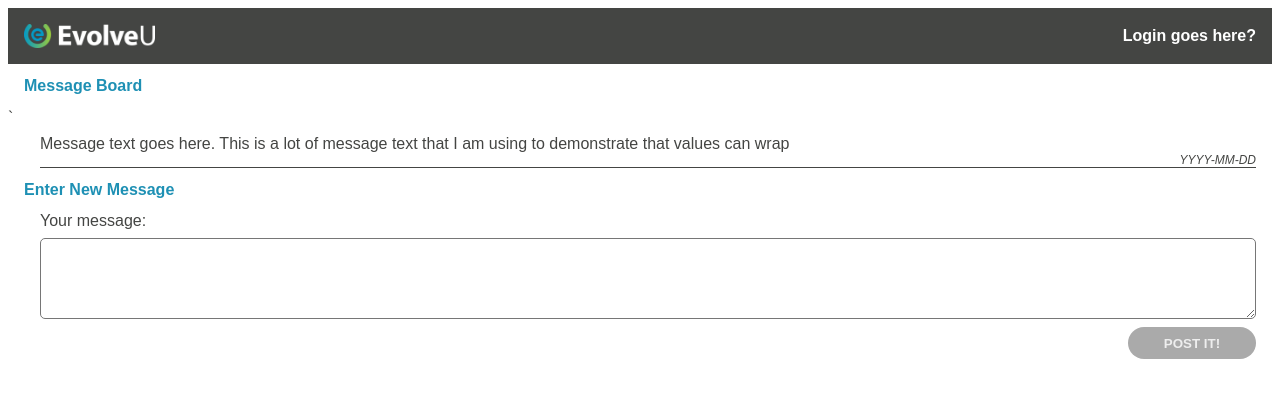
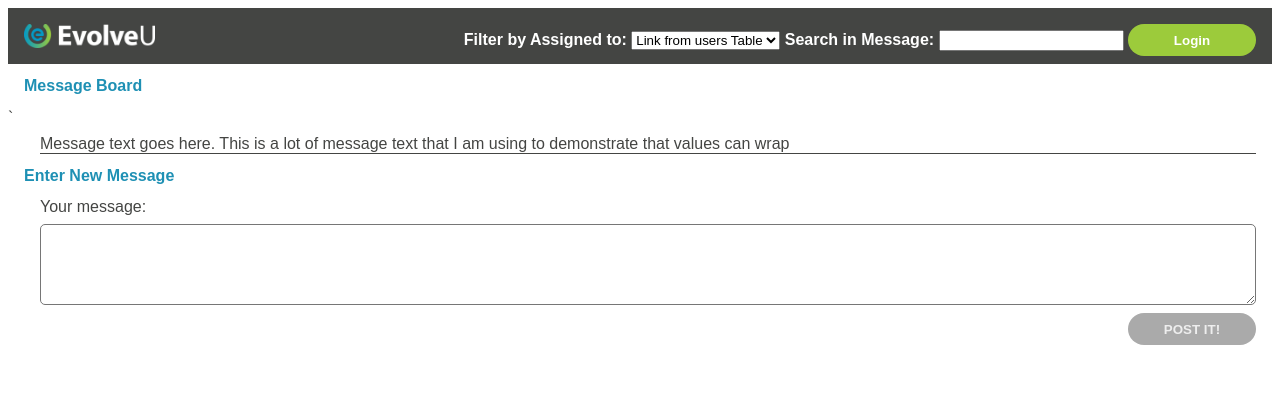
Before and after one commit to stackker/MyBoard, a website: page fe/index.html in a window 1280 px wide. Drawn offline with Linux system fonts and the light colour scheme; no server answers.

Commit message:
Server Refresh and FE place holders

```diff
--- a/fe/index.html
+++ b/fe/index.html
@@ -7,14 +7,31 @@
   <body>
     <div class="header-bar">
       <img class="header-bar-logo" src="images/EvolveU-logo-white.png" alt="EvolveU logo"/>
-      <div class="header-bar-options">Login goes here?</div>
+      <div class="header-bar-options">
+        <label>Filter by Assigned to:
+          <select >
+          <option value="1">Link from users Table</option>
+          <option value="2">BMW</option>
+          </select>
+        </label>
+        <label>Search in Message:
+          <input></input>
+        </label>
+        <button>Login</button>
+
+
+      </div>
     </div>
 
     <h2>Message Board</h2>`
     <div id="messagesArea">
       <div class="message">
         <div>Message text goes here. This is a lot of message text that I am using to demonstrate that values can wrap </div>
-        <div class="message-footer">YYYY-MM-DD</div>
+          <div class="message-footer">
+            <!-- <button>Reply</button> -->
+            <!-- <p>YYYY-MM-DD</p> -->
+          </div>
+        </div>
       </div>
     </div>
 
--- a/fe/scripts/message-board.js
+++ b/fe/scripts/message-board.js
@@ -107,7 +107,7 @@ function updateMessagesFromServer() {
 
 $(document).ready(function() {
     setButtonStatus("messageText","postMessageButton")
-  // updateMessagesFromServer()
+    updateMessagesFromServer()
 })
 
 // some test data lying around
--- a/server/server.js
+++ b/server/server.js
@@ -6,7 +6,7 @@ const app = express()
 app.use(express.json())
 app.use('/api', api)
 app.use('/', express.static('../web1'))
-app.use('/day2', express.static('../web2'))
+app.use('/fe', express.static('../fe'))
 app.use('/day3', express.static('../web3'))
 
 const port = process.env.PORT || 3000
```
